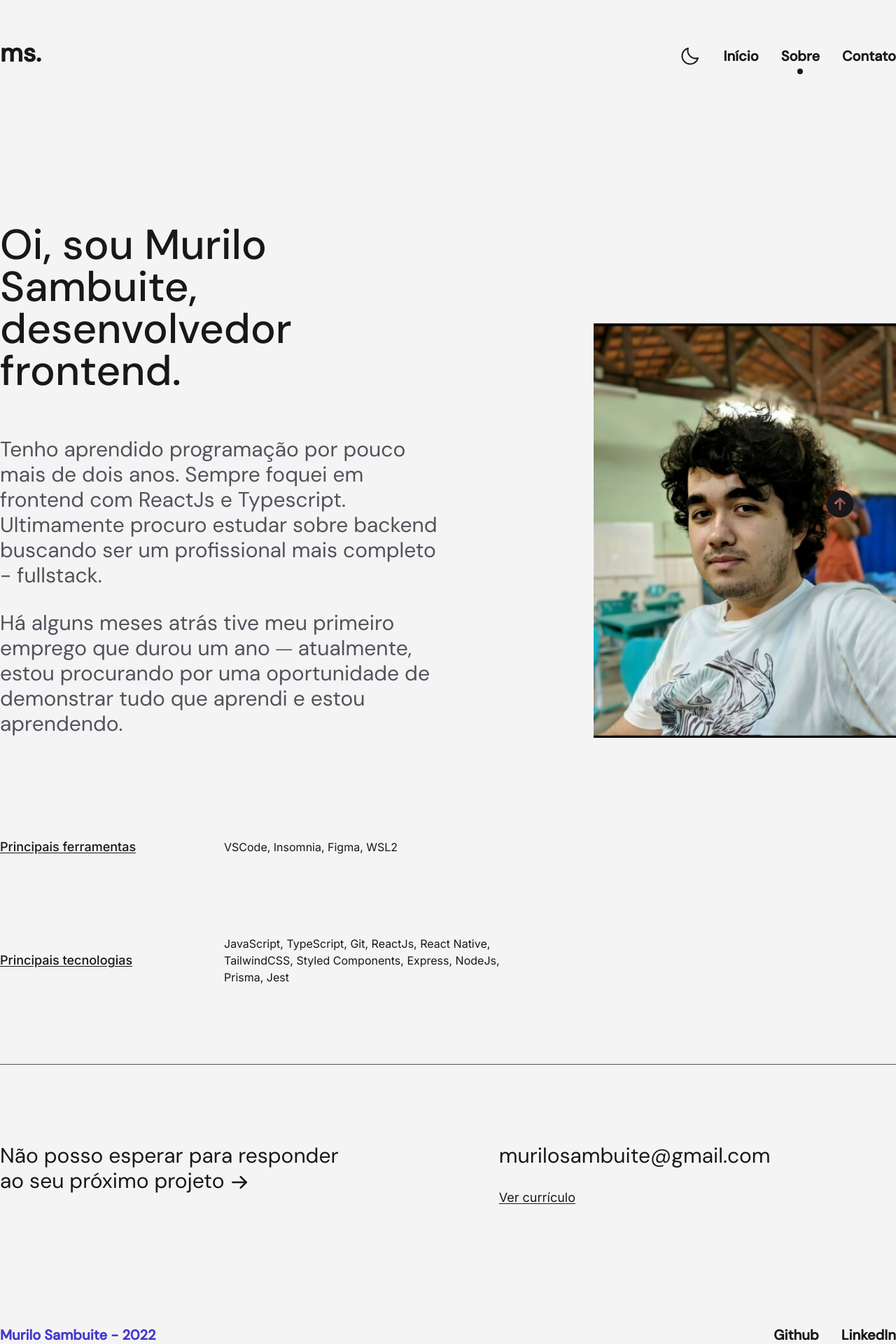
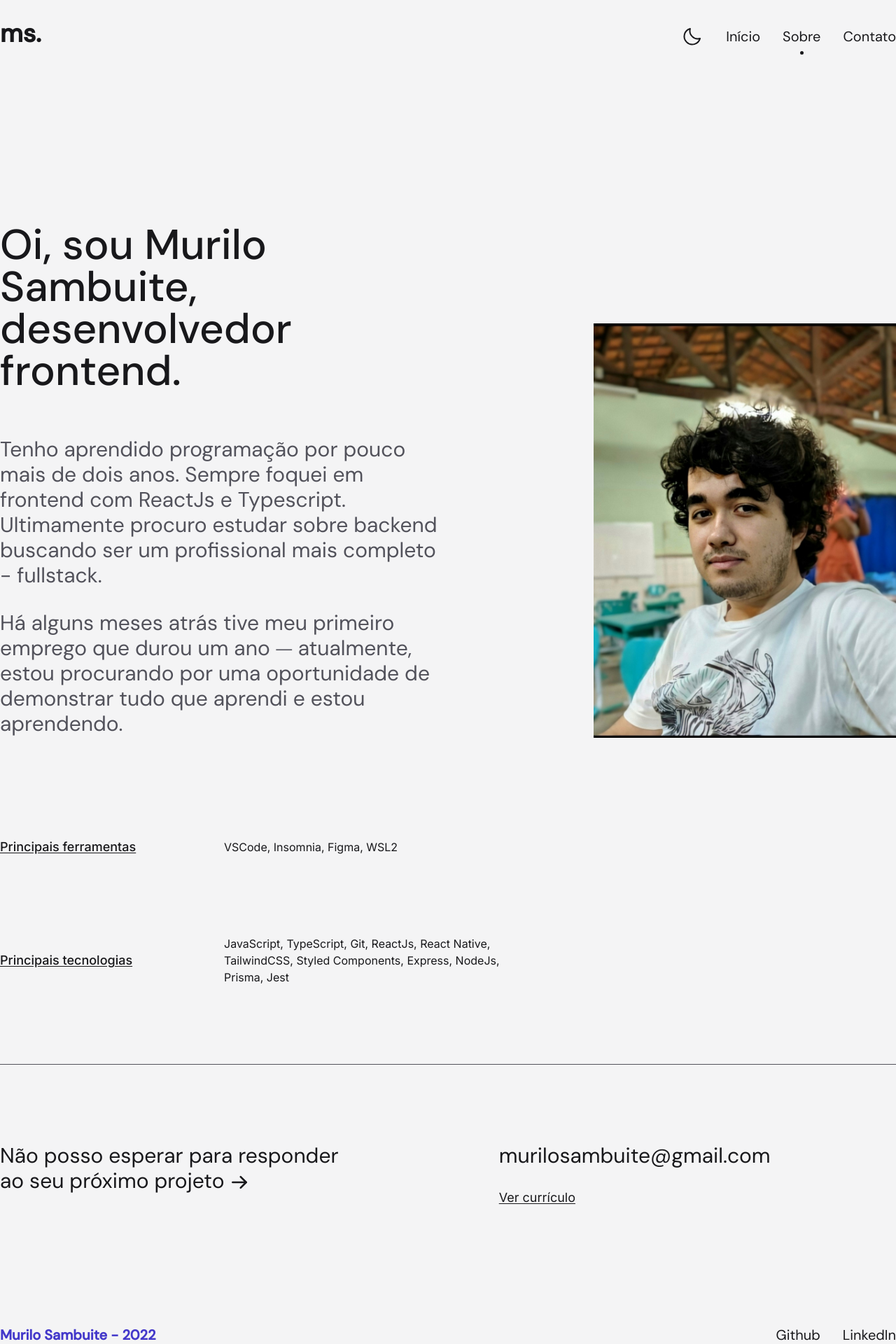
Before and after one commit to sambuite/portfolio, a Next.js app: page /about in a window 1280 px wide. Shown: the top 1920 px of the page at 70% size. Built offline with nearby package versions, Linux system fonts and the light colour scheme.

Commit message:
change header behaviour; remove BackToTopButton from layout

```diff
--- a/src/components/AboutMain/index.tsx
+++ b/src/components/AboutMain/index.tsx
@@ -4,7 +4,7 @@ import { Contact } from '../Contact';
 
 export function AboutMain() {
   return (
-    <main className="default-center mt-56" data-aos="fade-in">
+    <main className="default-center mt-80" data-aos="fade-in">
       <section className="flex flex-col xl:flex-row items-center justify-center xl:justify-between">
         <div className="mb-36">
           <h1 className="text-h-1 xl:w-[26rem]">
--- a/src/components/Footer.tsx
+++ b/src/components/Footer.tsx
@@ -5,9 +5,9 @@ export function Footer() {
         <span className="text-lg xl:text-xl text-indigo-700 font-semibold">
           Murilo Sambuite - 2022
         </span>
-        <nav className=" ">
+        <nav>
           <a
-            className="text-navigation"
+            className="text-navigation text-zinc-900 dark:text-zinc-100"
             href="https://github.com/sambuite"
             target="_blank"
             rel="noreferrer"
@@ -15,7 +15,7 @@ export function Footer() {
             Github
           </a>
           <a
-            className="text-navigation"
+            className="text-navigation text-zinc-900 dark:text-zinc-100"
             href="https://www.linkedin.com/in/murilosambuite/"
             target="_blank"
             rel="noreferrer"
--- a/src/components/Header.tsx
+++ b/src/components/Header.tsx
@@ -12,6 +12,9 @@ export function Header() {
       'light',
   );
   const [menuOpen, setMenuOpen] = useState(false);
+  const [changeHeaderBgColor, setChangeHeaderBgColor] = useState(false);
+  const [scrollDir, setScrollDir] = useState<'up' | 'down'>('up');
+  const [lastScroll, setLastScroll] = useState(0);
 
   const { asPath } = useRouter();
 
@@ -42,15 +45,50 @@ export function Header() {
       }
     }
 
+    function changeHeaderBgColor() {
+      if (window.scrollY >= 100) {
+        setChangeHeaderBgColor(true);
+      } else {
+        setChangeHeaderBgColor(false);
+      }
+    }
+
+    function handleScrollDir() {
+      const currentScroll = window.pageYOffset;
+
+      if (currentScroll <= 0) setMenuOpen(false);
+
+      if (currentScroll > lastScroll && !(scrollDir === 'down')) {
+        setScrollDir('down');
+      } else if (currentScroll < lastScroll && scrollDir === 'down') {
+        setScrollDir('up');
+      }
+      setLastScroll(currentScroll);
+    }
+
     window.addEventListener('resize', menuResize);
-  }, []);
+
+    window.addEventListener('scroll', () => {
+      changeHeaderBgColor();
+      handleScrollDir();
+    });
+  }, [lastScroll, scrollDir]);
 
   return (
     <header
       id={HEADER_ID}
-      className="flex flex-col items-center text-zinc-900 dark:text-zinc-100"
+      className={
+        'fixed w-full top-0 py-7 lg:pt-7 lg:py-7 z-50 flex flex-col items-center justify-center pt-5 transition-all ' +
+        (changeHeaderBgColor
+          ? 'bg-zinc-900 dark:bg-zinc-800 text-zinc-100  '
+          : '') +
+        (scrollDir === 'down' ? '-translate-y-full' : '')
+      }
     >
-      <div className="flex default-center items-center mt-5 lg:mt-14 justify-between">
+      <div
+        id="content-area"
+        className="flex default-center items-center justify-between"
+      >
         <span className="text-4xl font-bold">ms.</span>
         <div className="flex items-center self-end">
           <button type="button" className="w-8 h-8" onClick={toggleTheme}>
@@ -64,6 +102,7 @@ export function Header() {
             type="button"
             className="w-8 h-8 ml-4 block sm:hidden "
             onClick={toggleMenu}
+            onBlurCapture={toggleMenu}
           >
             <List className="w-7 h-7 active:text-indigo-700 dark:active:text-indigo-700 transition-colors" />
           </button>
@@ -71,13 +110,23 @@ export function Header() {
             <span className="text-navigation flex flex-col justify-center items-center relative group">
               <Link href="/">Início</Link>
               {asPath === '/' && (
-                <div className="rounded-full bg-zinc-900 dark:bg-zinc-100 w-2 h-2 flex absolute -bottom-3 group-hover:bg-indigo-700 transition-colors" />
+                <div
+                  className={
+                    'rounded-full bg-zinc-900 dark:bg-zinc-100 w-[0.3rem] h-[0.3rem] flex absolute -bottom-3 group-hover:bg-indigo-700 transition-colors ' +
+                    (changeHeaderBgColor ? 'bg-zinc-100' : '')
+                  }
+                />
               )}
             </span>
             <span className="text-navigation flex flex-col justify-center items-center relative group">
               <Link href="/about">Sobre</Link>
               {asPath === '/about' && (
-                <div className="rounded-full bg-zinc-900 dark:bg-zinc-100 w-2 h-2 flex absolute -bottom-3 group-hover:bg-indigo-700 transition-colors" />
+                <div
+                  className={
+                    'rounded-full bg-zinc-900 dark:bg-zinc-100 w-[0.3rem] h-[0.3rem] flex absolute -bottom-3 group-hover:bg-indigo-700 transition-colors ' +
+                    (changeHeaderBgColor ? 'bg-zinc-100' : '')
+                  }
+                />
               )}
             </span>
             <span
@@ -94,23 +143,27 @@ export function Header() {
         id="menu"
         className={
           (menuOpen ? 'h-44' : 'h-0') +
-          ' w-full transition-all ease-in duration-300 sm:hidden overflow-hidden'
+          ' w-full transition-all ease-in duration-300 sm:hidden overflow-hidden ' +
+          (changeHeaderBgColor
+            ? 'bg-zinc-900 dark:bg-zinc-800'
+            : 'bg-zinc-100 dark:bg-zinc-900')
         }
       >
         <nav
           className={
             (menuOpen ? 'h-44' : 'h-0') +
-            ' flex default-center h-0 mt-4 flex-col duration-300 ease-in sm:hidden'
+            ' flex default-center h-0 mt-4 flex-col duration-300 ease-in sm:hidden text-zinc-900 dark:text-zinc-100 ' +
+            (changeHeaderBgColor ? 'text-zinc-100 ' : '')
           }
         >
-          <span className="font-sans text-lg lg:text-xl pb-2 font-semibold text-zinc-900 dark:text-zinc-100 active:text-indigo-700 dark:active:text-indigo-700 transition-colors border-b-2 border-zinc-500 w-full">
+          <span className="font-sans text-lg lg:text-xl pb-2 font-semibold active:text-indigo-700 dark:active:text-indigo-700 transition-colors border-b-2 border-zinc-500 w-full">
             <Link href="/">Início</Link>
           </span>
-          <span className="font-sans text-lg lg:text-xl pb-2 font-semibold mt-3 text-zinc-900 dark:text-zinc-100 active:text-indigo-700 dark:active:text-indigo-700 transition-colors flex flex-col relative group border-b-2 border-zinc-500 w-full">
+          <span className="font-sans text-lg lg:text-xl pb-2 font-semibold mt-3 active:text-indigo-700 dark:active:text-indigo-700 transition-colors flex flex-col relative group border-b-2 border-zinc-500 w-full">
             <Link href="/about">Sobre</Link>
           </span>
           <span
-            className="font-sans text-lg lg:text-xl pb-2  font-semibold mt-3 text-zinc-900 dark:text-zinc-100 active:text-indigo-700 dark:active:text-indigo-700 transition-colors cursor-pointer border-b-2 border-zinc-500 w-full"
+            className="font-sans text-lg lg:text-xl pb-2  font-semibold mt-3 active:text-indigo-700 dark:active:text-indigo-700 transition-colors cursor-pointer border-b-2 border-zinc-500 w-full"
             onClick={() => {
               scrollToSection(CONTACTS_ID);
               toggleMenu();
--- a/src/components/HomeMain/Hero.tsx
+++ b/src/components/HomeMain/Hero.tsx
@@ -5,7 +5,7 @@ import { scrollToSection } from '../../utils/scrollToSection';
 export function Hero() {
   return (
     <section
-      className="flex flex-col default-center mt-40 lg:mt-56"
+      className="flex flex-col default-center mt-40 lg:mt-80"
       data-aos="fade-in"
     >
       <div className="flex flex-col lg:flex-row justify-center lg:justify-between">
--- a/src/components/Layout.tsx
+++ b/src/components/Layout.tsx
@@ -2,7 +2,6 @@ import AOS from 'aos';
 import 'aos/dist/aos.css';
 import Head from 'next/head';
 import React, { useEffect } from 'react';
-import { BackToTopButton } from './BackToTopButton';
 import { Footer } from './Footer';
 import { Header } from './Header';
 
@@ -29,7 +28,7 @@ export function Layout({ title, children }: Props) {
         {React.cloneElement(children, { 'data-aos': 'fade-in' })}
         <Footer />
       </div>
-      <BackToTopButton />
+      {/* <BackToTopButton /> */}
     </>
   );
 }
--- a/src/styles/globals.css
+++ b/src/styles/globals.css
@@ -36,7 +36,7 @@ body {
 }
 
 .text-navigation {
-  @apply font-sans text-lg lg:text-xl font-semibold ml-8 text-zinc-900 dark:text-zinc-100 hover:text-indigo-700 dark:hover:text-indigo-700 transition-colors;
+  @apply font-sans text-lg lg:text-xl font-normal ml-8 hover:text-indigo-700 dark:hover:text-indigo-700 transition-colors;
 }
 
 .text-sub-text {
```
